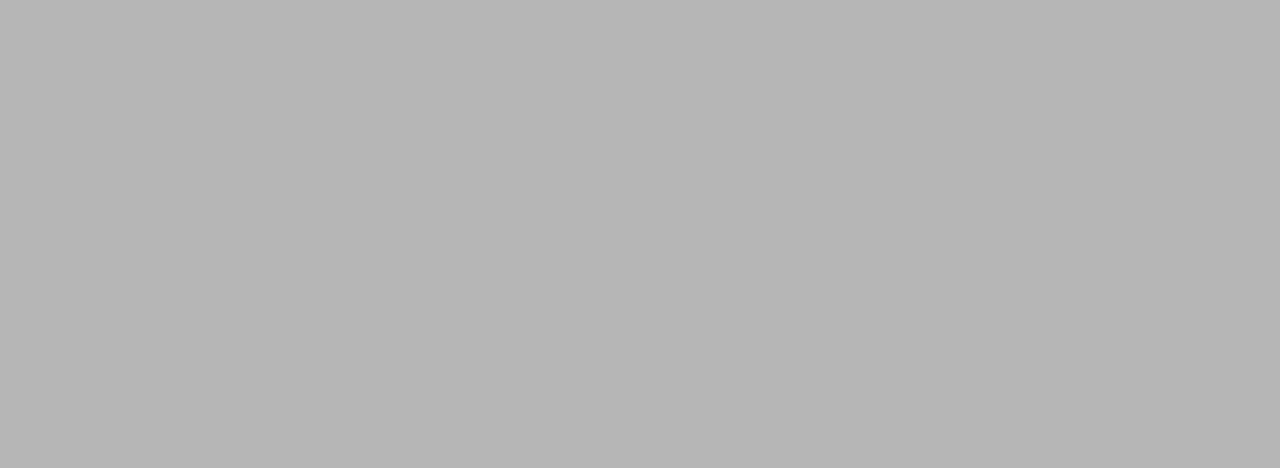
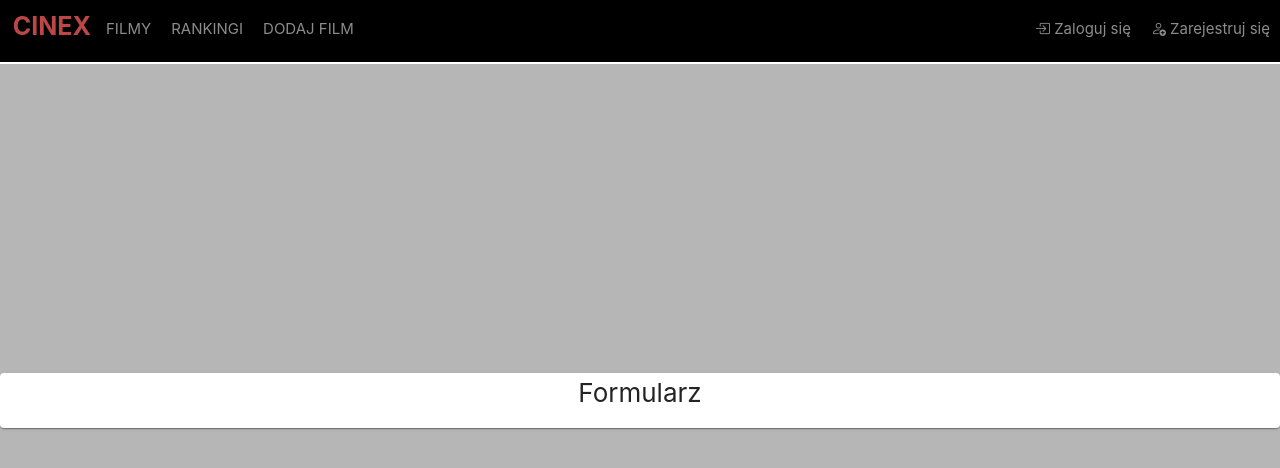
Before and after one commit to Prawo-I-Skalowalnosc/PIS_2022Z, a React (Create React App) app in the folder front/: page /addmovie in a window 1280 px wide. Before the commit this address had no page. Shown: the top 468 px of the page. Built offline with nearby package versions, Linux system fonts and the light colour scheme.

Commit message:
zaczto prace nad formularzem dodawania nowego filmu

```diff
--- a/front/package.json
+++ b/front/package.json
@@ -3,6 +3,9 @@
   "version": "0.1.0",
   "private": false,
   "dependencies": {
+    "@emotion/react": "^11.10.5",
+    "@emotion/styled": "^11.10.5",
+    "@mui/material": "^5.11.3",
     "@testing-library/jest-dom": "^5.16.5",
     "@testing-library/react": "^13.4.0",
     "@testing-library/user-event": "^13.5.0",
--- /dev/null
+++ b/front/src/components/NewMovieForm.tsx
@@ -0,0 +1,21 @@
+import {Card} from "@mui/material";
+import Layout from "./layout/Layout";
+import {Helmet} from "react-helmet";
+
+export function NewMovieForm() {
+    return (
+        <>
+            <Helmet>
+                <title>Cinex ∙ Dodaj film</title>
+            </Helmet>
+            <Layout>
+                <Card>
+                    <p>Formularz</p>
+                </Card>
+            </Layout>
+        </>
+    )
+
+}
+
+export default NewMovieForm;
--- a/front/src/components/layout/NavBar.tsx
+++ b/front/src/components/layout/NavBar.tsx
@@ -16,6 +16,9 @@ const NavBar = () => {
                 </li>
                 <li className="nav-item pis-nav-item">
                 <Link className="nav-link pis-navbar-link" to="/movies/rankings">RANKINGI</Link>
+                </li>
+                <li className="nav-item pis-nav-item">
+                    <Link className="nav-link pis-navbar-link" to="/addmovie">DODAJ FILM</Link>
                 </li>
             </ul>
             <ul className="navbar-nav pis-navbar-nav ms-auto">
--- a/front/src/pages/App.tsx
+++ b/front/src/pages/App.tsx
@@ -4,6 +4,7 @@ import { BrowserRouter, Routes, Route } from "react-router-dom";
 import LoginPage from "./LoginPage";
 import RegisterPage from "./RegisterPage";
 import MainMenuPage from "./MainMenuPage";
+import NewMovieForm from "../components/NewMovieForm";
 
 export default function App() {
   return (
@@ -12,6 +13,7 @@ export default function App() {
           <BrowserRouter>
             <Routes>
               <Route path="/" element={<MainMenuPage />} />
+              <Route path="/addmovie" element={<NewMovieForm />} />
               <Route path="/login" element={<LoginPage/>} />
               <Route path="/register" element={<RegisterPage />} />
             </Routes>
```
Also changed, not shown: 1 other file (tests, documents, lock files or other folders).
